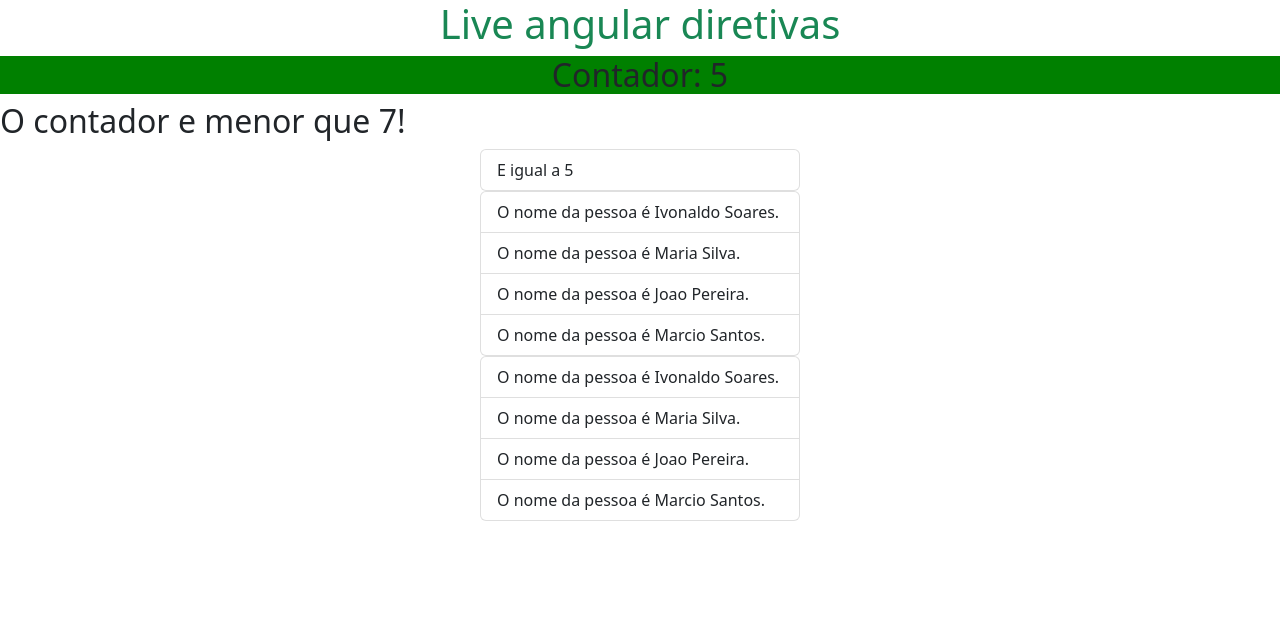
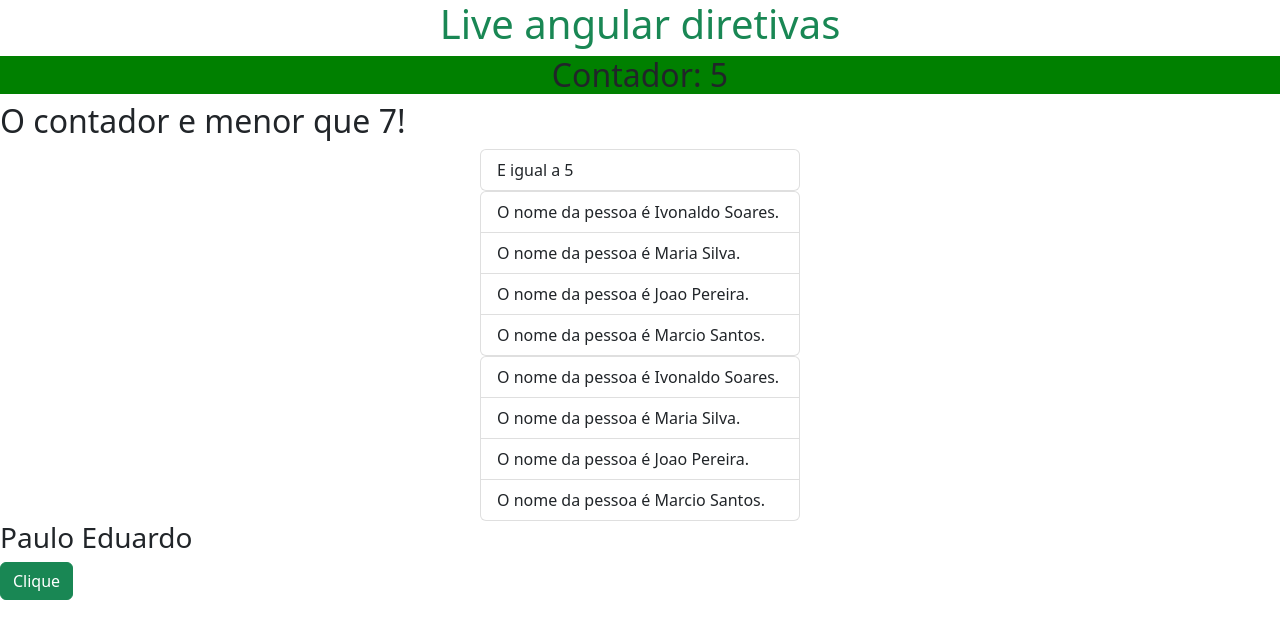
Before and after one commit to peoft/angular-live, an Angular app: page / in a window 1280 px wide. Shown: the top 638 px of the page. Built offline with nearby package versions, Linux system fonts and the light colour scheme.

Commit message:
Enviando dados do componente para o template e vice-versa

```diff
--- a/src/app/app.component.html
+++ b/src/app/app.component.html
@@ -56,3 +56,7 @@
       </li>
   </ng-template>
 </ul>
+
+<h3>{{ nome }}</h3>
+
+<button class="btn btn-success " (click)="clicou('Paulo Eduardo')">Clique</button>
--- a/src/app/app.component.ts
+++ b/src/app/app.component.ts
@@ -7,6 +7,7 @@ import { Component, OnInit } from '@angular/core';
 })
 export class AppComponent implements OnInit{
   count: number  = 0;
+  nome:string = "Paulo Eduardo"
 
   pessoas = [
     {
@@ -41,4 +42,8 @@ export class AppComponent implements OnInit{
       }
     }, 1000)
   }
+
+  clicou(nome:string) {
+    console.log('Clicou em min', nome);
+  }
 }
```
